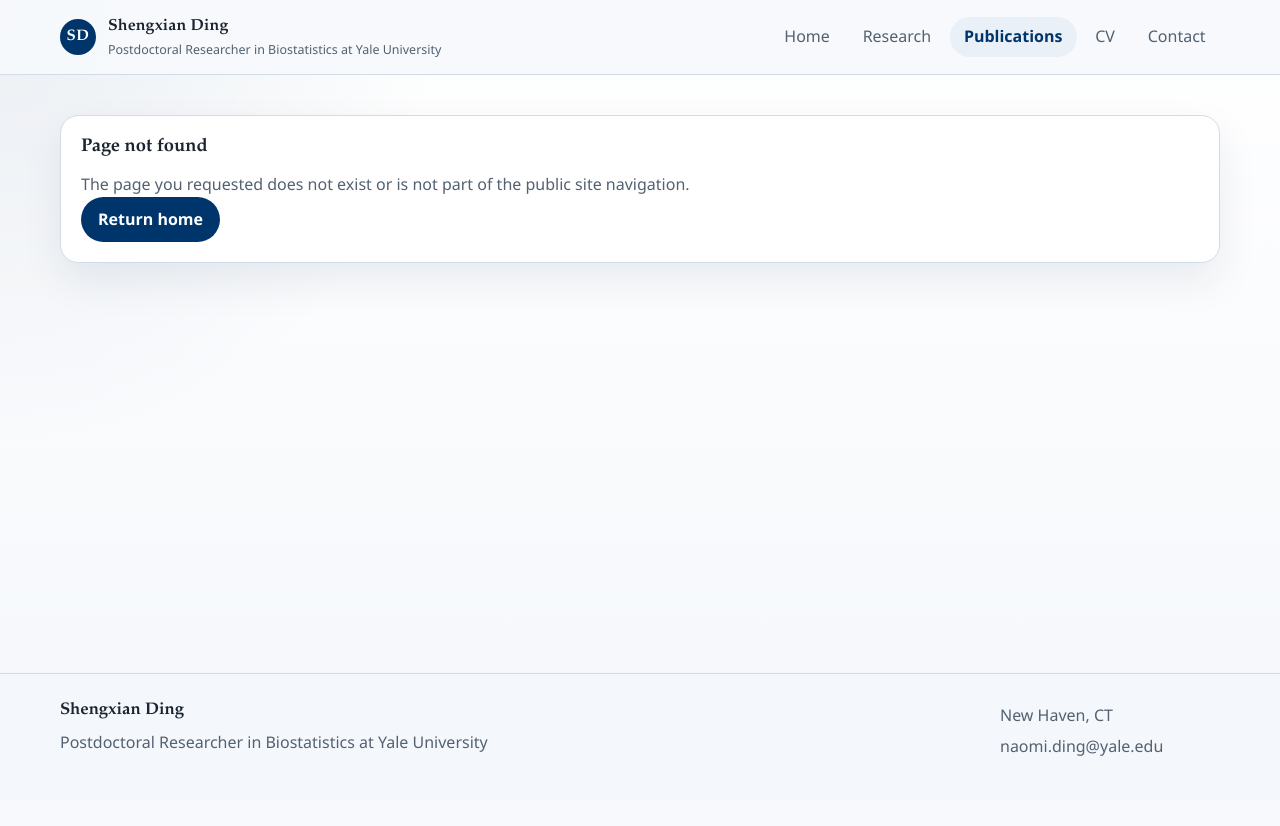
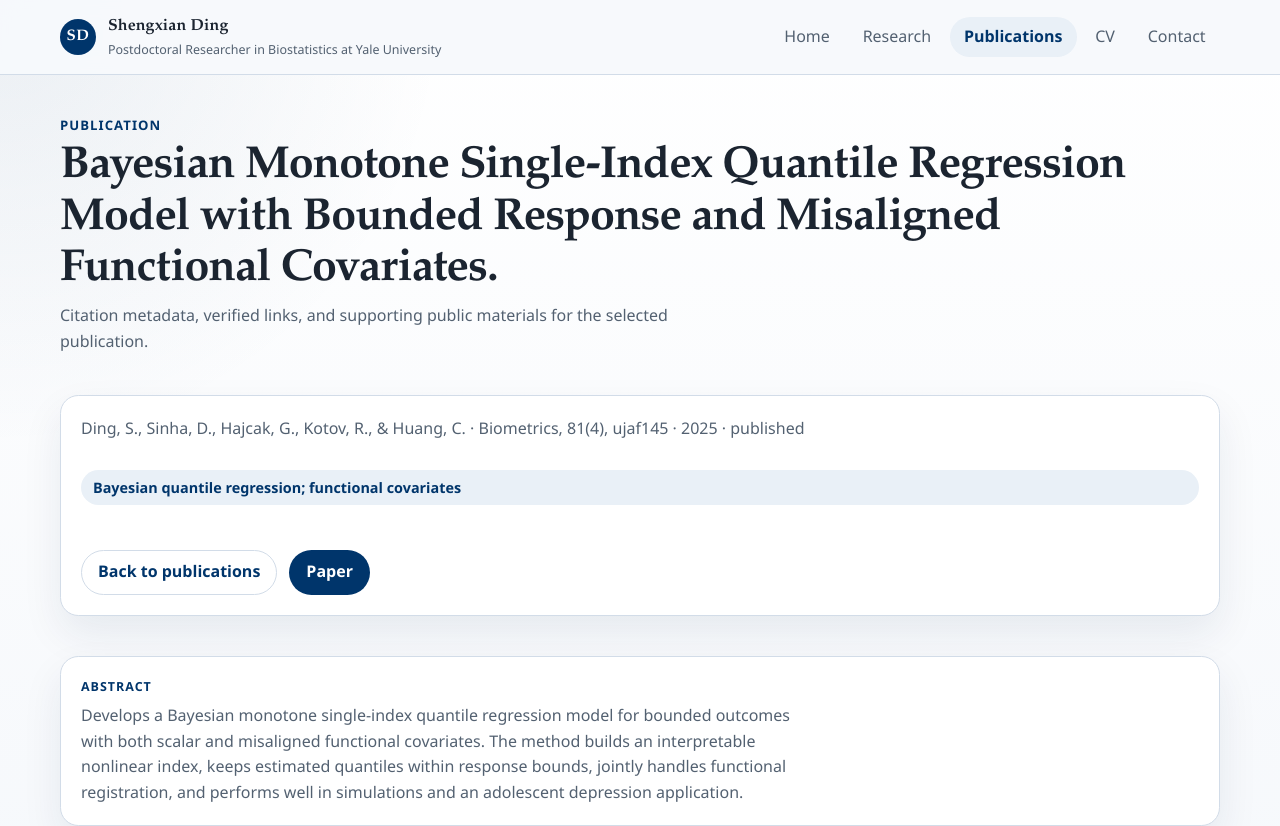
Before and after one commit to Naomi-Ding/Naomi-Ding.github.io, a React (Vite) app: page /#/publications/bayesian-monotone-single-index-quantile-regression in a window 1280 px wide. Shown: the top 826 px of the page. Before the commit the page ends 800 px from the top, so only its background shows below. Built offline with nearby package versions, Linux system fonts and the light colour scheme.

Commit message:
Refine publications to published-only detail-page flow

```diff
--- a/src/App.tsx
+++ b/src/App.tsx
@@ -3,6 +3,7 @@ import { Layout } from './components/Layout'
 import { Home } from './pages/Home'
 import { Research } from './pages/Research'
 import { Publications } from './pages/Publications'
+import { PublicationDetail } from './pages/PublicationDetail'
 import { CV } from './pages/CV'
 import { Contact } from './pages/Contact'
 import { NotFound } from './pages/NotFound'
@@ -15,6 +16,7 @@ export default function App() {
         <Route path="home" element={<Navigate to="/" replace />} />
         <Route path="research" element={<Research />} />
         <Route path="publications" element={<Publications />} />
+        <Route path="publications/:slug" element={<PublicationDetail />} />
         <Route path="cv" element={<CV />} />
         <Route path="contact" element={<Contact />} />
         <Route path="*" element={<NotFound />} />
--- a/src/components/PublicationItem.tsx
+++ b/src/components/PublicationItem.tsx
@@ -1,16 +1,25 @@
+import { useState } from 'react'
+import { Link } from 'react-router-dom'
 import type { Publication } from '../types/content'
 
 interface PublicationItemProps {
   publication: Publication
+  showAbstractToggle?: boolean
 }
 
-export function PublicationItem({ publication }: PublicationItemProps) {
+export function PublicationItem({
+  publication,
+  showAbstractToggle = false
+}: PublicationItemProps) {
+  const [isExpanded, setIsExpanded] = useState(false)
   const metaParts = [
     publication.authors,
     publication.venue,
     publication.year ? String(publication.year) : ''
   ].filter(Boolean)
-  const hasLinks = Boolean(publication.paper_url || publication.code_url)
+  const hasActions = Boolean(
+    publication.paper_url || publication.code_url || publication.slug || publication.abstract_text
+  )
 
   return (
     <article className="card publication-item">
@@ -26,8 +35,23 @@ export function PublicationItem({ publication }: PublicationItemProps) {
 
         {publication.notes ? <p className="card-text">{publication.notes}</p> : null}
 
-        {hasLinks ? (
+        {hasActions ? (
           <div className="button-row">
+            <Link className="button button-secondary" to={`/publications/${publication.slug}`}>
+              Details
+            </Link>
+
+            {showAbstractToggle && publication.abstract_text ? (
+              <button
+                type="button"
+                className="button button-ghost"
+                onClick={() => setIsExpanded((value) => !value)}
+                aria-expanded={isExpanded}
+              >
+                {isExpanded ? 'Hide abstract' : 'Abstract preview'}
+              </button>
+            ) : null}
+
             {publication.paper_url ? (
               <a
                 className="button button-secondary"
@@ -51,6 +75,13 @@ export function PublicationItem({ publication }: PublicationItemProps) {
             ) : null}
           </div>
         ) : null}
+
+        {showAbstractToggle && isExpanded && publication.abstract_text ? (
+          <div className="publication-preview">
+            <p className="publication-preview-label">Abstract preview</p>
+            <p className="card-text publication-preview-text">{publication.abstract_text}</p>
+          </div>
+        ) : null}
       </div>
     </article>
   )
--- a/src/index.css
+++ b/src/index.css
@@ -438,6 +438,12 @@ code {
     border-color 0.18s ease;
 }
 
+button.button {
+  appearance: none;
+  cursor: pointer;
+  font: inherit;
+}
+
 .button:hover {
   transform: translateY(-1px);
   text-decoration: none;
@@ -456,6 +462,12 @@ code {
   background: white;
   color: var(--color-primary);
   border-color: var(--color-border);
+}
+
+.button-ghost {
+  background: var(--color-primary-soft);
+  color: var(--color-primary);
+  border-color: rgba(0, 53, 107, 0.12);
 }
 
 .inline-link {
@@ -502,6 +514,25 @@ code {
   color: var(--color-text-muted);
 }
 
+.publication-preview {
+  margin-top: 1rem;
+  padding-top: 1rem;
+  border-top: 1px solid var(--color-border);
+}
+
+.publication-preview-label {
+  margin: 0;
+  color: var(--color-primary);
+  font-size: 0.82rem;
+  font-weight: 700;
+  letter-spacing: 0.06em;
+  text-transform: uppercase;
+}
+
+.publication-preview-text {
+  margin-top: 0.7rem;
+}
+
 .status-pill {
   display: inline-flex;
   flex-shrink: 0;
@@ -528,6 +559,45 @@ code {
   font-size: 1.1rem;
   letter-spacing: 0.03em;
   font-family: var(--font-serif);
+}
+
+.publication-detail-card {
+  overflow: visible;
+}
+
+.publication-detail-stack {
+  display: flex;
+  flex-direction: column;
+  gap: 0.9rem;
+}
+
+.publication-detail-meta {
+  margin: 0;
+  color: var(--color-text-muted);
+  font-size: 1rem;
+}
+
+.publication-detail-section {
+  display: flex;
+  flex-direction: column;
+}
+
+.publication-detail-abstract {
+  margin-top: 0.4rem;
+  max-width: 78ch;
+}
+
+.publication-graphic {
+  margin: 0.25rem 0 0;
+  border: 1px solid var(--color-border);
+  border-radius: 0.9rem;
+  overflow: hidden;
+  background: linear-gradient(180deg, rgba(255, 255, 255, 0.98), rgba(244, 247, 251, 0.98));
+}
+
+.publication-graphic img {
+  width: 100%;
+  height: auto;
 }
 
 .project-card {
--- /dev/null
+++ b/src/pages/PublicationDetail.tsx
@@ -0,0 +1,115 @@
+import { Link, useParams } from 'react-router-dom'
+import { SectionHeader } from '../components/SectionHeader'
+import { getPublicationBySlug, withBase } from '../lib/content'
+
+export function PublicationDetail() {
+  const { slug = '' } = useParams()
+  const publication = getPublicationBySlug(slug)
+
+  if (!publication) {
+    return (
+      <div className="container page-stack">
+        <article className="card">
+          <div className="card-body">
+            <h1 className="card-title">Publication not found</h1>
+            <p className="card-text">
+              The requested publication slug is not part of the current public publication list.
+            </p>
+            <div className="button-row">
+              <Link className="button button-primary" to="/publications">
+                Back to publications
+              </Link>
+              <Link className="button button-secondary" to="/">
+                Return home
+              </Link>
+            </div>
+          </div>
+        </article>
+      </div>
+    )
+  }
+
+  const metaParts = [
+    publication.authors,
+    publication.venue,
+    publication.year ? String(publication.year) : '',
+    publication.status
+  ].filter(Boolean)
+
+  return (
+    <div className="container page-stack">
+      <SectionHeader
+        eyebrow="Publication"
+        title={publication.title}
+        intro="Citation metadata, verified links, and supporting public materials for the selected publication."
+      />
+
+      <article className="card publication-detail-card">
+        <div className="card-body publication-detail-stack">
+          {metaParts.length > 0 ? (
+            <p className="publication-detail-meta">{metaParts.join(' · ')}</p>
+          ) : null}
+
+          {publication.topic ? <p className="tag">{publication.topic}</p> : null}
+
+          {publication.notes ? <p className="card-text">{publication.notes}</p> : null}
+
+          <div className="button-row">
+            <Link className="button button-secondary" to="/publications">
+              Back to publications
+            </Link>
+
+            {publication.paper_url ? (
+              <a
+                className="button button-primary"
+                href={publication.paper_url}
+                target="_blank"
+                rel="noreferrer"
+              >
+                Paper
+              </a>
+            ) : null}
+
+            {publication.code_url ? (
+              <a
+                className="button button-secondary"
+                href={publication.code_url}
+                target="_blank"
+                rel="noreferrer"
+              >
+                Code
+              </a>
+            ) : null}
+          </div>
+        </div>
+      </article>
+
+      {publication.graphical_abstract ? (
+        <section className="publication-detail-section">
+          <article className="card">
+            <div className="card-body">
+              <p className="card-kicker">Graphical abstract</p>
+              <figure className="publication-graphic">
+                <img
+                  src={withBase(publication.graphical_abstract)}
+                  alt={`Graphical abstract for ${publication.title}`}
+                />
+              </figure>
+            </div>
+          </article>
+        </section>
+      ) : null}
+
+      {publication.abstract_text ? (
+        <section className="publication-detail-section">
+          <article className="card">
+            <div className="card-body">
+              <p className="card-kicker">Abstract</p>
+              <p className="card-text publication-detail-abstract">{publication.abstract_text}</p>
+            </div>
+          </article>
+        </section>
+      ) : null}
+    </div>
+  )
+}
--- a/src/pages/Publications.tsx
+++ b/src/pages/Publications.tsx
@@ -4,13 +4,6 @@ import { groupPublicationsByYear, publications } from '../lib/content'
 
 export function Publications() {
   const grouped = groupPublicationsByYear(publications)
-  const publishedCount = publications.filter((item) => item.status === 'published').length
-  const forthcomingCount = publications.filter(
-    (item) => item.status === 'accepted / forthcoming'
-  ).length
-  const reviewCount = publications.filter(
-    (item) => item.status === 'under review / submitted'
-  ).length
   const years = Object.keys(grouped).sort((a, b) => {
     if (a === 'Other') return 1
     if (b === 'Other') return -1
@@ -22,31 +15,8 @@ export function Publications() {
       <SectionHeader
         eyebrow="Publications"
         title="Publications"
-        intro="Entries are grouped by year, and paper or code buttons appear only when the generated public metadata contains verified URLs."
+        intro="Display-eligible publications are grouped by year. Each entry links to a dedicated detail page, and abstract previews stay optional so the list remains easy to scan."
       />
-
-      <section className="stats-grid" aria-label="Publication summary">
-        <article className="card stat-card">
-          <div className="card-body">
-            <p className="stat-value">{publications.length}</p>
-            <p className="stat-label">Total works</p>
-          </div>
-        </article>
-
-        <article className="card stat-card">
-          <div className="card-body">
-            <p className="stat-value">{publishedCount + forthcomingCount}</p>
-            <p className="stat-label">Published or forthcoming</p>
-          </div>
-        </article>
-
-        <article className="card stat-card">
-          <div className="card-body">
-            <p className="stat-value">{reviewCount}</p>
-            <p className="stat-label">Under review or submitted</p>
-          </div>
-        </article>
-      </section>
 
       {publications.length > 0 ? (
         years.map((year) => (
@@ -54,7 +24,11 @@ export function Publications() {
             <h2 className="year-heading">{year}</h2>
             <div className="stack">
               {grouped[year].map((item, idx) => (
-                <PublicationItem key={`${year}-${idx}-${item.title}`} publication={item} />
+                <PublicationItem
+                  key={`${year}-${idx}-${item.title}`}
+                  publication={item}
+                  showAbstractToggle
+                />
               ))}
             </div>
           </section>
```
